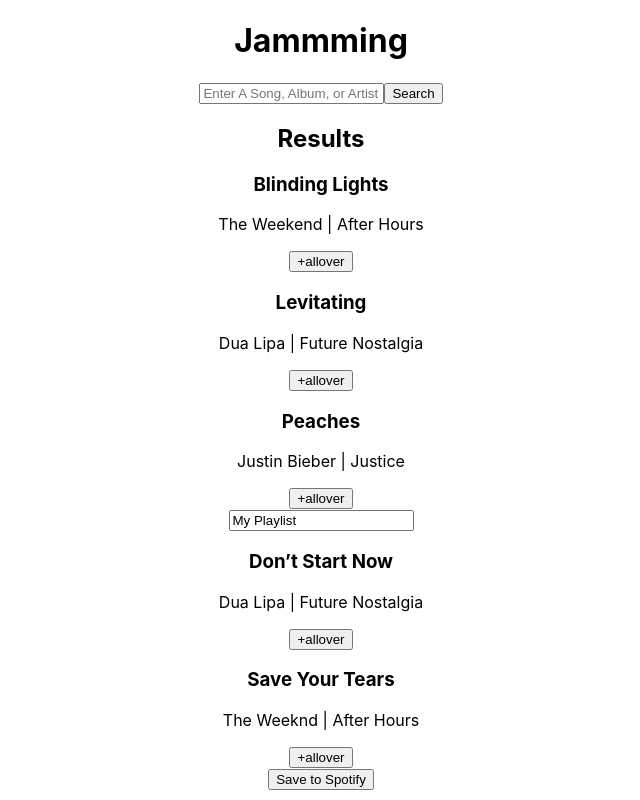
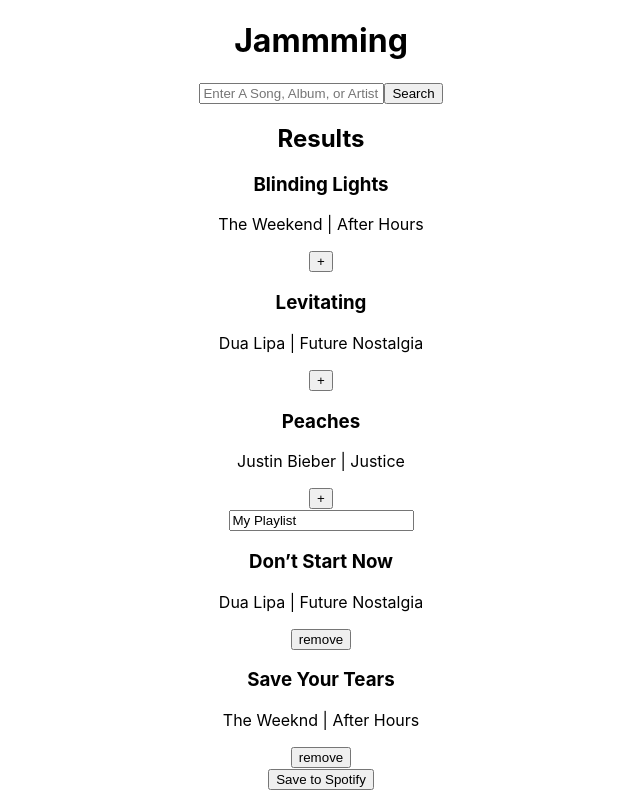
Before and after one commit to AlphaPersei/jammming, a React (Create React App) app: page / in a window 1280 px wide. Shown: the whole page, without its empty margins (319-959 px from the left). Built offline with nearby package versions, Linux system fonts and the light colour scheme.

Commit message:
Implement Removing Songs From a Custom Playlist

```diff
--- a/src/App.js
+++ b/src/App.js
@@ -1,6 +1,6 @@
 //import logo from './logo.svg';
 import './App.css';
-import React, {useState, useCallback} from 'react';
+import React, {useState} from 'react';
 import SearchBar from './SearchBar';
 import SearchResults from './SearchResults';
 import Playlist from './Playlist';
@@ -53,6 +53,9 @@ const [playlistName, setPlaylistName] = useState('My Playlist');
     setPlaylistTracks(prev => [...prev, track]); // Add new track
   };
 
+  const removeTrack=(track)=>{
+    setPlaylistTracks(prev => prev.filter(savedTrack => savedTrack.id !== track.id ));
+  };
 
   return (
     <div className="App">
@@ -64,6 +67,7 @@ const [playlistName, setPlaylistName] = useState('My Playlist');
 
         playlistName={playlistName}
         playlistTracks={playlistTracks}
+        onRemove={removeTrack}
         />
         </div>
 
--- a/src/Playlist.js
+++ b/src/Playlist.js
@@ -1,11 +1,11 @@
 import React from 'react';
 import Tracklist from './Tracklist';
 
-function Playlist({ playlistName, playlistTracks }) {
+function Playlist({ playlistName, playlistTracks, onRemove }) {
   return (
     <div className="Playlist">
        <input defaultValue={playlistName} />
-      <Tracklist tracks={playlistTracks} />
+      <Tracklist tracks={playlistTracks} onRemove={onRemove} isRemoval={true} />
       <button>Save to Spotify</button>
     </div>
   );
--- a/src/SearchBar.js
+++ b/src/SearchBar.js
@@ -1,4 +1,4 @@
-import React from "react";
+//import React from "react";
 
 function SearchBar(){
     return (
--- a/src/Track.js
+++ b/src/Track.js
@@ -1,17 +1,24 @@
 import React from 'react';
 
-function Track({ track, onAdd, isRemoval }) {
+function Track({ track, onAdd, onRemove, isRemoval }) {
     const handleAdd = () => {
     onAdd(track);
   };
+
+    const handleRemove =() => {
+        onRemove(track);
+    };
+
   return (
     <div className="Track">
       <div className="Track-information">
          <h3>{track.name}</h3>
         <p>{track.artist} | {track.album}</p>
       </div>
-      {!isRemoval && (
-      <button className="Track-action" onClick={handleAdd}>+allover</button>
+      {isRemoval ? (
+      <button className="Track-action" onClick={handleRemove}>remove</button>
+      ) : (
+        <button className="Track-action" onClick={handleAdd}>+</button>
       )}
     </div>
 
--- a/src/Tracklist.js
+++ b/src/Tracklist.js
@@ -1,7 +1,7 @@
 import React from 'react';
 import Track from './Track';
 
-function Tracklist({ tracks, onAdd, isRemoval  }) {
+function Tracklist({ tracks, onAdd, onRemove, isRemoval  }) {
   return (
     <div className="Tracklist">
       {tracks.map(track => (
@@ -9,6 +9,7 @@ function Tracklist({ tracks, onAdd, isRemoval  }) {
           key={track.id}
           track={track}
           onAdd={onAdd}
+          onRemove={onRemove}
           isRemoval={isRemoval}/>
       ))}
     </div>
```
